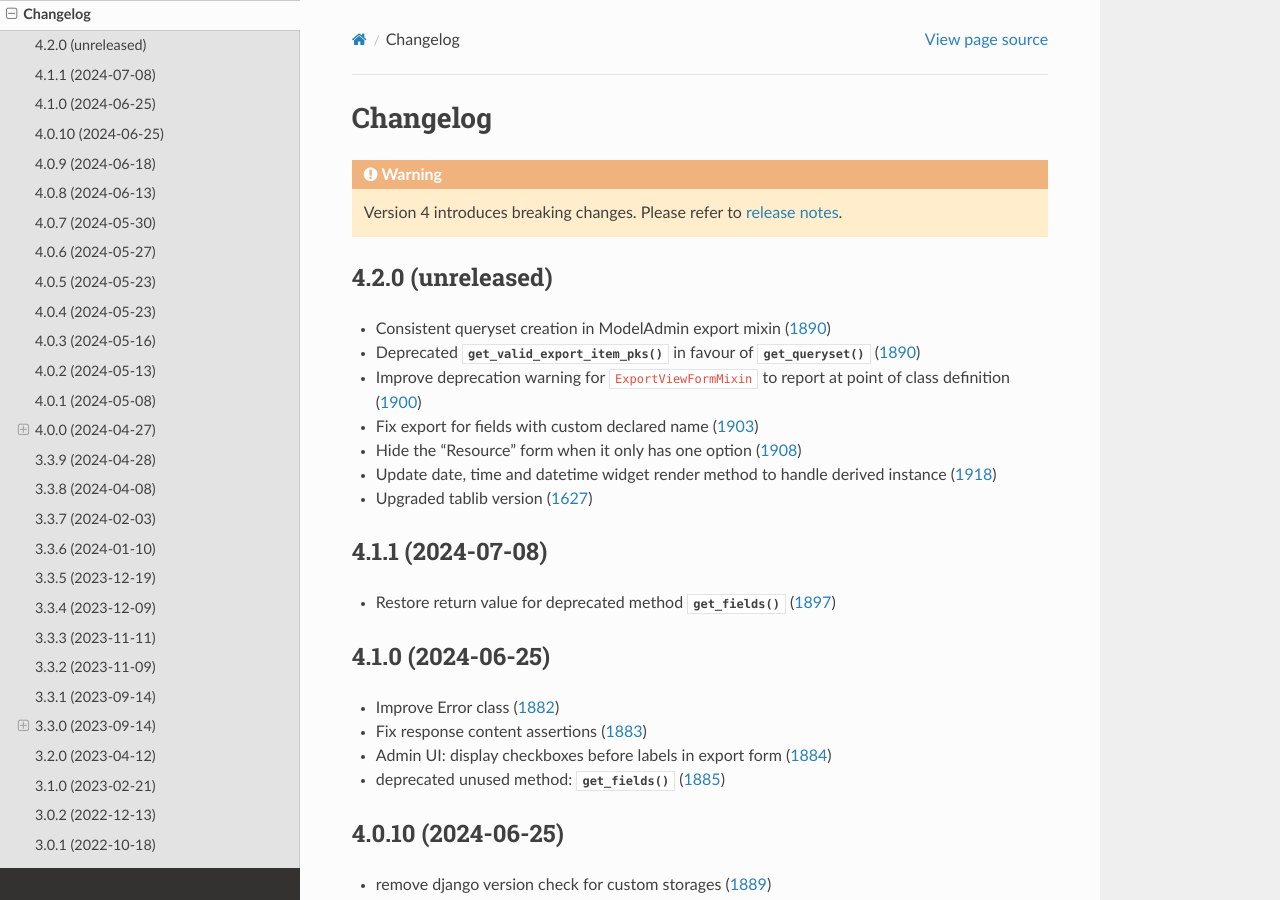
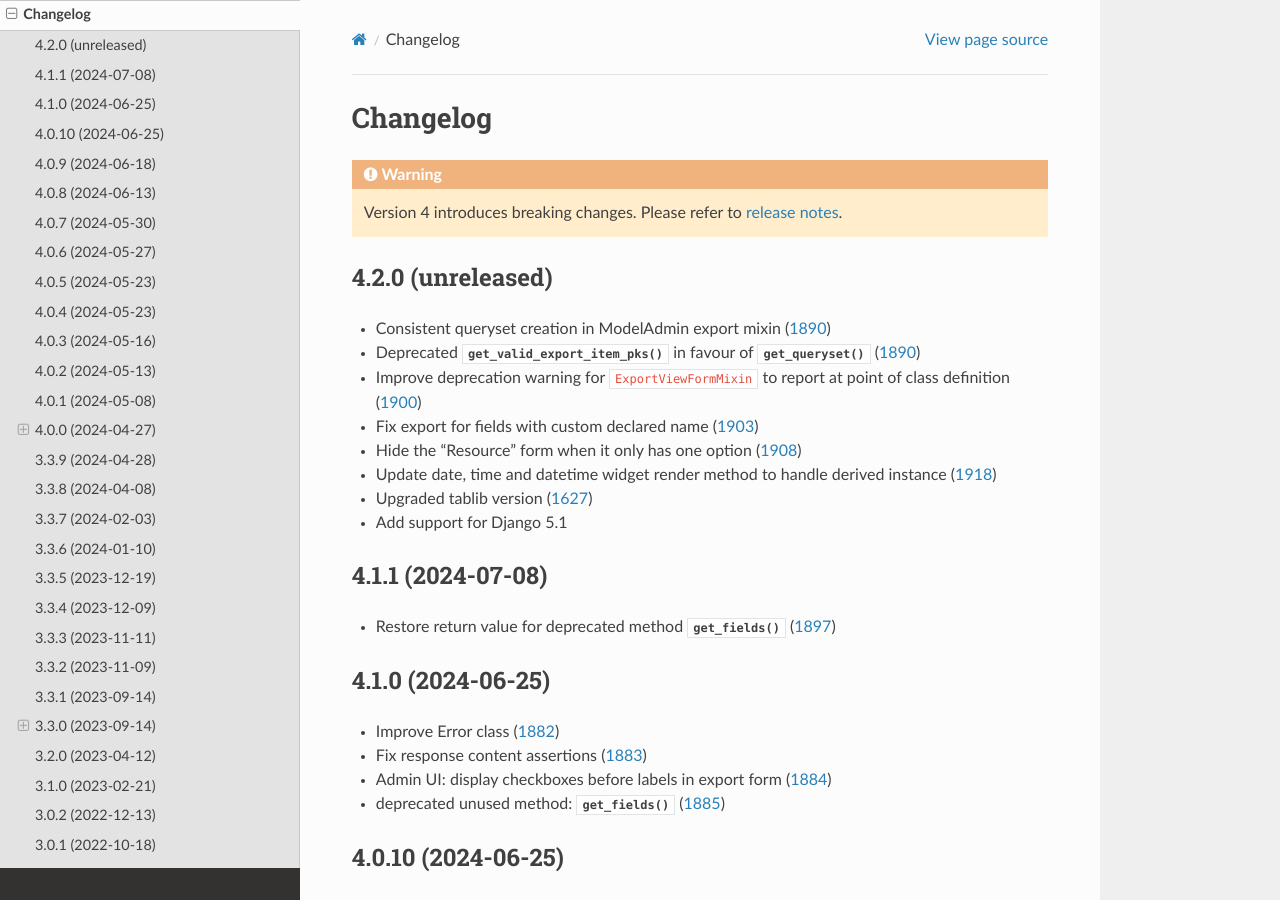
Before and after one commit to django-import-export/django-import-export, a Sphinx documentation site: the page built from docs/changelog.rst, in a window 1280 px wide and 900 px high. Built offline with Sphinx 7.4.7 and the Read the Docs theme 2.0.0, drawn with Linux system fonts in a browser that asks for light colours; pages that are not in the unit, such as notebooks, are missing from menus; the version number could not be read and is left out.

Commit message:
Support Django 5.1

```diff
--- a/docs/changelog.rst
+++ b/docs/changelog.rst
@@ -16,6 +16,7 @@ Changelog
 - Hide the "Resource" form when it only has one option (`1908 <https://github.com/django-import-export/django-import-export/issues/1908>`_)
 - Update date, time and datetime widget render method to handle derived instance (`1918 <https://github.com/django-import-export/django-import-export/issues/1918>`_)
 - Upgraded tablib version (`1627 <https://github.com/django-import-export/django-import-export/issues/1627>`_)
+- Add support for Django 5.1
 
 4.1.1 (2024-07-08)
 ------------------
--- a/pyproject.toml
+++ b/pyproject.toml
@@ -20,6 +20,7 @@ classifiers = [
     "Framework :: Django",
     "Framework :: Django :: 4.2",
     "Framework :: Django :: 5.0",
+    "Framework :: Django :: 5.1",
     "Intended Audience :: Developers",
     "License :: OSI Approved :: BSD License",
     "Operating System :: OS Independent",
```
Also changed, not shown: 1 other file.
